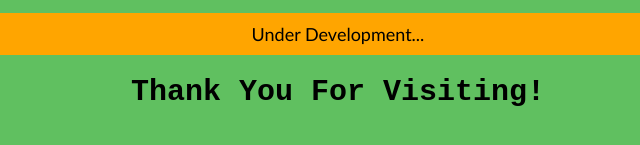
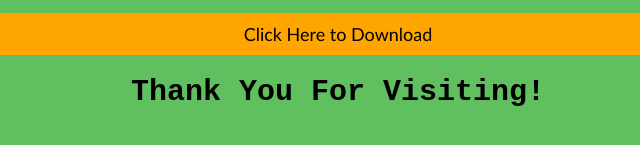
Before and after one commit to sancho1952007/Download-Text_View_v1.0, a plain HTML site: page pages/v2.0/2.0.html in a window 1280 px wide. Shown: the part 647-792 px from the top of the page, 302-942 px from the left. Drawn offline with Linux system fonts and the light colour scheme.

Commit message:
Update 2.0.html

```diff
--- a/pages/v2.0/2.0.html
+++ b/pages/v2.0/2.0.html
@@ -39,7 +39,7 @@
     But, it is completly Safe!<br>So, Go Ahead and Install it!<br><br></p>
 </div>
     <div id='download'>
-        <center><button id='download' style="border: none;">Under Development...</button></center></div>
+        <center><button id='download' style="border: none;" onclick='window.location.href="https://mega.nz/file/LBJXCSYJ#mmdeKHEOh3XUjmiumplUNtHri08esmtuuMo-ZEcwSJE"'>Click Here to Download</button></center></div>
 <h1 id='ending'>Thank You For Visiting!</h1>
 </body>
 <style>
```
